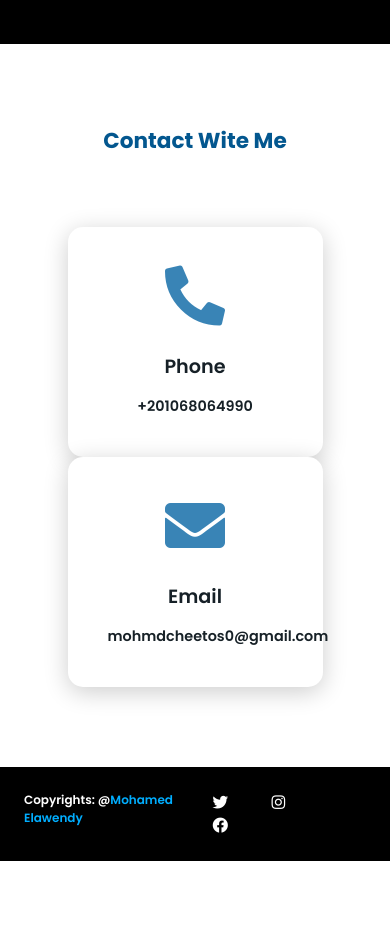
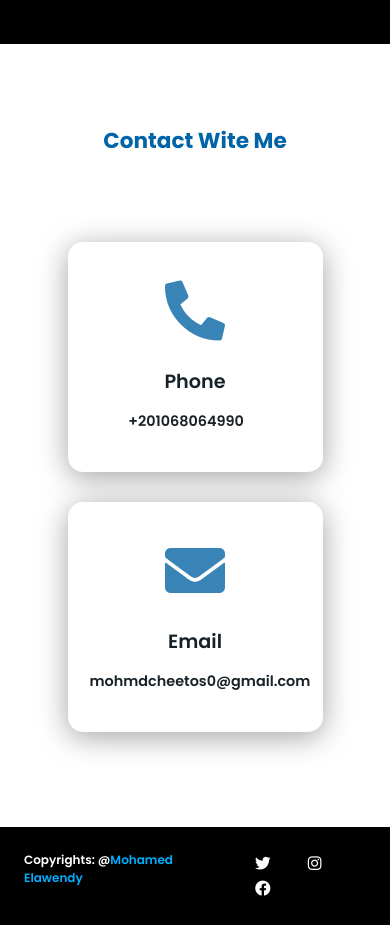
Before and after one commit to mohamedelawendy/elawendy, a plain HTML site: page index.html in a window 390 px wide. Shown: the part 800-1725 px from the top of the page. Before the commit the page ends 1661 px from the top, so only its background shows below. Drawn offline with Linux system fonts and the light colour scheme.

Commit message:
Update style.css

```diff
--- a/style.css
+++ b/style.css
@@ -80,7 +80,6 @@ section {
     font-weight: 600;
     display: inline-block;
     padding: 0.9375em 2.1875em;
-    letter-spacing: 1px;
     border-radius: 15px;
     margin-bottom: 40px;
     transition: 0.7s ease;
@@ -96,18 +95,21 @@ section {
     font-size: 1.7em;
     padding-right: 40px;
     transition: 0.7s ease;
+    display: inline-block;
+
 }
 
 .social-icons a:hover{
     transform:scale(1.1) ;
     font-size: 2.2em;
+
 }
 
 
 .title {
     display: flex;
     justify-content: center;
-    color: rgb(3, 87, 143);
+    color: rgb(0, 100, 167);
     font-size: 2em;
     font-weight: 700;
     margin-bottom: 70px;
@@ -125,12 +127,17 @@ section {
 .card {
     background-color: #fff;
     width: 21.25em;
-    box-shadow: 0 5px 25px rgba(1 1 1 / 20%);
+    box-shadow: 0 5px 30px rgba(1, 1, 1, 0.37);
     border-radius: 15px;
     padding: 25px;
-    margin: 15;
+    margin: 15px;
     transition: 0.7s ease;
 }
+
+.card p{
+    text-align: center;
+}
+
 .card:hover {
     transform:scale(1.1) ;
 }
@@ -140,9 +147,9 @@ section {
     font-size: 5em;
     text-align: center;
 }
+
 .info {
     text-align: center;
-
 }
 
 .info h3{
@@ -166,10 +173,9 @@ section {
     padding: 2em;
     display: flex;
     justify-content: space-between;
-
 }
 
-.footer-title{
+.footer-title {
     font-size: 1.1em;
     font-weight: 600;
 }
@@ -182,10 +188,6 @@ section {
     font-size: 1.3em;
 }
 
-.card p{
-    text-align: center;
-
-}
 
 @media (max-width:1023px){
     header{
@@ -216,19 +218,29 @@ section {
         flex-direction: column;
         align-items: center;
     }
+
     .footer-title{
         font-size: 1em;
     }
+
     .social-icons{
         font-size: 1em;
     }
+
     .main{
        padding-left: 20px;
        background-size:cover;
        background-position: -350px;
+    }
+    .card p {
+        margin-left: -3px;
+    }
+    .footer .social-icons a {
+        margin-left: 32px;
+        padding: 1px;
+    }
 
 
-    }
 }
 
 @media (max-width:641px){
```
